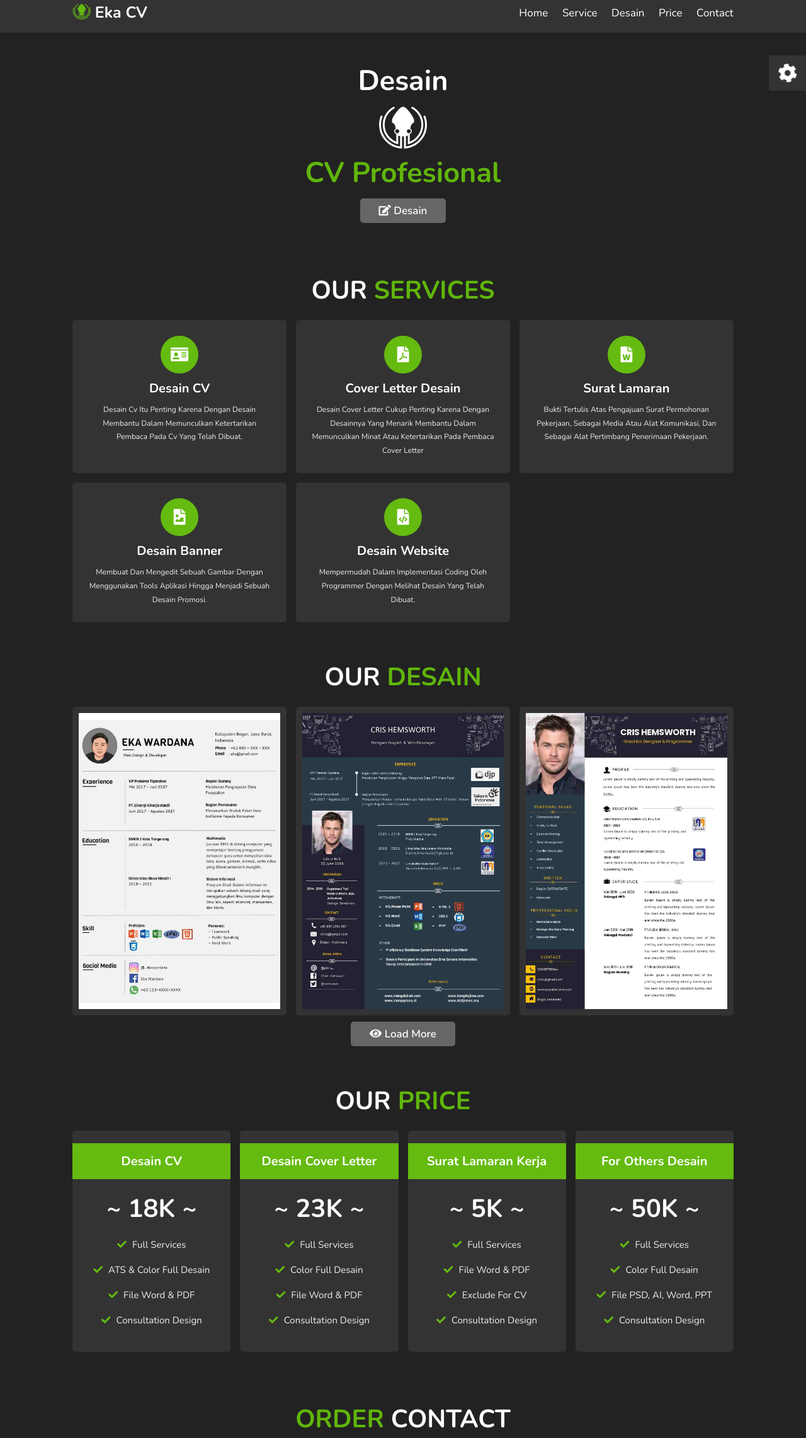
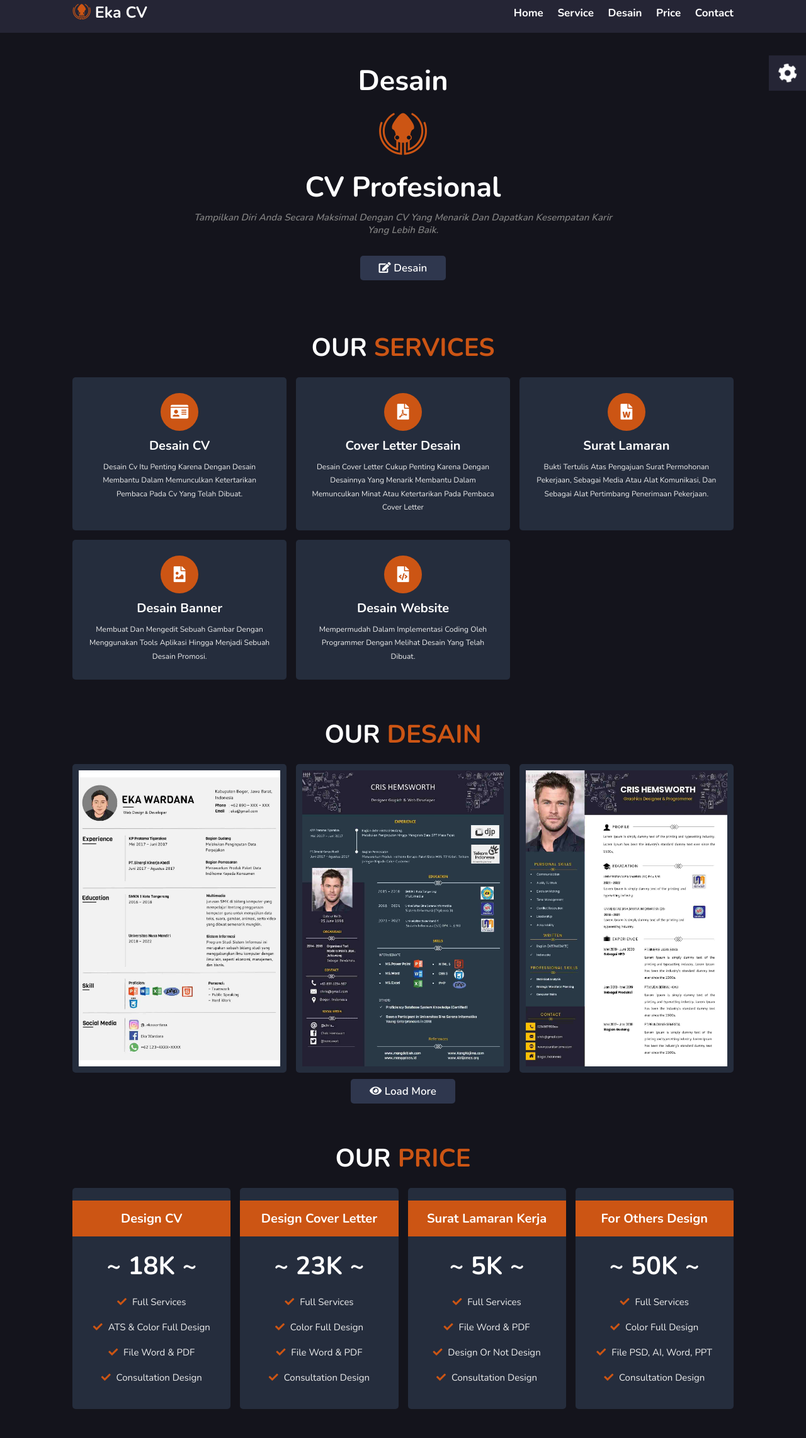
Before and after one commit to Ekawardana/jasa-cv, a plain HTML site: page index.html in a window 1280 px wide. Shown: the part 12-2295 px from the top of the page at 63% size. Drawn offline with nearby package versions, Linux system fonts and the light colour scheme.

Commit message:
Memperbaiki Warna

```diff
--- a/assets/css/style.css
+++ b/assets/css/style.css
@@ -1,7 +1,11 @@
 @import url('https://fonts.googleapis.com/css2?family=Nunito:wght@200;600;700&display=swap');
 
 :root {
-    --main-color: #7efc00ad;
+    --main-color: #cc5514;
+    --body-color: #14141c;
+    --header-color:#252535;
+    --box-color:#252d3d;
+    --btn:#2f374e;
 }
 
 * {
@@ -28,7 +32,7 @@ html::-webkit-scrollbar {
 }
 
 html::-webkit-scrollbar-track {
-    background: #444;
+    background: var(--box-color);
 }
 
 html::-webkit-scrollbar-thumb {
@@ -37,7 +41,7 @@ html::-webkit-scrollbar-thumb {
 }
 
 body {
-    background: #222;
+    background: #14141c;
     text-align: center;
 }
 
@@ -64,7 +68,7 @@ section {
     padding: .8rem 3rem;
     font-size: 1.7rem;
     border-radius: .5rem;
-    background: #666;
+    background: var(--btn);
     color: #fff;
     cursor: pointer;
     font-weight: 600;
@@ -80,7 +84,7 @@ section {
     left: 0;
     right: 0;
     z-index: 10000;
-    background: #333;
+    background: #252535;
     display: flex;
     align-items: center;
     justify-content: space-between;
@@ -99,6 +103,7 @@ section {
 
 .header .navbar a {
     font-size: 1.7rem;
+    font-weight:800;
     color: #fff;
     margin-left: 2rem;
 }
@@ -132,6 +137,14 @@ section {
     text-transform: capitalize;
 }
 
+.home .content p{
+    font-style: italic;
+    font-weight: 600;
+    font-size: 15px;
+    color:gray;
+    padding: 0.7rem 0;
+}
+
 .home .home-slider .swiper-slide {
     overflow: hidden;
     border-radius: .5rem;
@@ -154,7 +167,7 @@ section {
 
 .service .box-container .box {
     border-radius: .5rem;
-    background: #333;
+    background: var(--box-color);
     text-align: center;
     padding: 2.5rem;
 }
@@ -189,7 +202,7 @@ section {
 
 .desain .box-container .box {
     position: relative;
-    border: 1rem solid #333;
+    border: 1rem solid var(--box-color);
     border-radius: .5rem;
     height: 49rem;
     width: 34rem;
@@ -221,7 +234,7 @@ section {
     top: -15rem;
     left: 0;
     right: 0;
-    background: #333;
+    background: var(--box-color);
     color: #fff;
     text-align: center;
     padding-bottom: 1rem;
@@ -238,7 +251,7 @@ section {
     bottom: -10rem;
     left: 0;
     right: 0;
-    background: #333;
+    background: var(--box-color);
     padding-top: 1rem;
     padding-bottom: 1rem;
     text-align: center;
@@ -265,7 +278,7 @@ section {
     padding: .8rem 3rem;
     font-size: 1.7rem;
     border-radius: .5rem;
-    background: #666;
+    background: var(--btn);
     color: #fff;
     cursor: pointer;
     font-weight: 600;
@@ -284,7 +297,7 @@ section {
 
 .price .box-container .box {
     padding: 2rem 0;
-    background: #333;
+    background: var(--box-color);
     border-radius: .5rem;
     text-align: center;
 }
@@ -333,7 +346,7 @@ section {
 }
 
 .footer {
-    background: #111;
+    background: #252535;
 }
 
 .footer .credit {
@@ -347,13 +360,15 @@ section {
 
 .footer .credit span {
     color: var(--main-color);
+    font-weight: 600;
+
 }
 
 .theme-toggler {
     position: fixed;
     top: 10rem;
     right: -20rem;
-    background: #333;
+    background: var(--header-color);
     z-index: 1000;
     width: 20rem;
     text-align: center;
@@ -389,7 +404,7 @@ section {
     top: 0;
     left: -5.9rem;
     padding: 1.3rem 1.5rem;
-    background: #333;
+    background: var(--header-color);
     cursor: pointer;
 }
 
@@ -445,7 +460,7 @@ section {
         left: 0;
         right: 0;
         border-top: .1rem solid #222;
-        background: #333;
+        background: var(--body-color);
         clip-path: polygon(0 0, 100% 0, 100% 0, 0 0);
     }
 
@@ -459,7 +474,7 @@ section {
 
     .header .navbar a {
         display: flex;
-        background: #222;
+        background: var(--header-color);
         border-radius: .5rem;
         padding: 1.3rem;
         margin: 1.3rem;
@@ -477,7 +492,7 @@ section {
 
     .desain .box-container .box {
         position: relative;
-        border: 1rem solid #333;
+        border: 1rem solid var(--box-color);
         border-radius: .5rem;
         height: 50rem;
         width: 35rem;
@@ -533,7 +548,7 @@ section {
 
     .desain .box-container .box {
         position: relative;
-        border: 1rem solid #333;
+        border: 1rem solid var(--box-color);
         border-radius: .5rem;
         height: 49rem;
         width: 36rem;
--- a/index.html
+++ b/index.html
@@ -40,9 +40,13 @@
     <div class="content">
       <h3>
         Desain<br>
-        <i class="fab fa-gitkraken" style="font-size:150%; padding-top: 10px;"></i><br>
-        <span>CV Profesional</span>
+        <span>
+          <i class="fab fa-gitkraken" style="font-size:150%; padding: 20px;"></i><br>
+        </span>
+        CV Profesional
       </h3>
+      <p>Tampilkan diri Anda secara maksimal dengan CV yang menarik dan dapatkan kesempatan karir yang lebih baik.</p>
+      <br>
       <a href="#desain" class="btn"><i class="fas fa-edit"></i> Desain</a>
     </div>
   </section>
@@ -301,22 +305,22 @@
 
     <div class="box-container">
       <div class="box">
-        <h3 class="title">Desain CV</h3>
+        <h3 class="title">Design CV</h3>
         <h3 class="amount">~ 18K ~</h3>
         <ul>
           <li><i class="fas fa-check"></i> full services</li>
-          <li><i class="fas fa-check"></i> ATS & Color Full Desain</li>
+          <li><i class="fas fa-check"></i> ATS & Color Full Design</li>
           <li><i class="fas fa-check"></i> File Word & PDF</li>
           <li><i class="fas fa-check"></i> Consultation Design</li>
         </ul>
       </div>
 
       <div class="box">
-        <h3 class="title">Desain Cover Letter</h3>
+        <h3 class="title">Design Cover Letter</h3>
         <h3 class="amount">~ 23K ~</h3>
         <ul>
           <li><i class="fas fa-check"></i> full services</li>
-          <li><i class="fas fa-check"></i> Color Full Desain</li>
+          <li><i class="fas fa-check"></i> Color Full Design</li>
           <li><i class="fas fa-check"></i> File Word & PDF</li>
           <li><i class="fas fa-check"></i> Consultation Design</li>
         </ul>
@@ -328,17 +332,17 @@
         <ul>
           <li><i class="fas fa-check"></i> full services</li>
           <li><i class="fas fa-check"></i> File Word & PDF</li>
-          <li><i class="fas fa-check"></i> Exclude for CV</li>
+          <li><i class="fas fa-check"></i> Design or not Design</li>
           <li><i class="fas fa-check"></i> Consultation Design</li>
         </ul>
       </div>
 
       <div class="box">
-        <h3 class="title">for others Desain</h3>
+        <h3 class="title">for others Design</h3>
         <h3 class="amount">~ 50K ~</h3>
         <ul>
           <li><i class="fas fa-check"></i> full services</li>
-          <li><i class="fas fa-check"></i> Color Full Desain</li>
+          <li><i class="fas fa-check"></i> Color Full Design</li>
           <li><i class="fas fa-check"></i> File PSD, AI, Word, PPT</li>
           <li><i class="fas fa-check"></i> Consultation Design</li>
         </ul>
@@ -380,12 +384,12 @@
     <h3>choose color</h3>
 
     <div class="buttons">
-      <div class="theme-btn" style="background: #7efc00ad"></div>
-      <div class="theme-btn" style="background: #20B2AA"></div>
-      <div class="theme-btn" style="background: #9932CC"></div>
-      <div class="theme-btn" style="background: #e62121ea"></div>
+      <div class="theme-btn" style="background: #71e200cc"></div>
+      <div class="theme-btn" style="background: #23c5bdc9"></div>
+      <div class="theme-btn" style="background: #9f29da"></div>
+      <div class="theme-btn" style="background: #e22020ea"></div>
       <div class="theme-btn" style="background: #FFA500"></div>
-      <div class="theme-btn" style="background: #f84087"></div>
+      <div class="theme-btn" style="background: #fa3581ec"></div>
     </div>
   </div>
   <!-- End Theme Toggler -->
```
